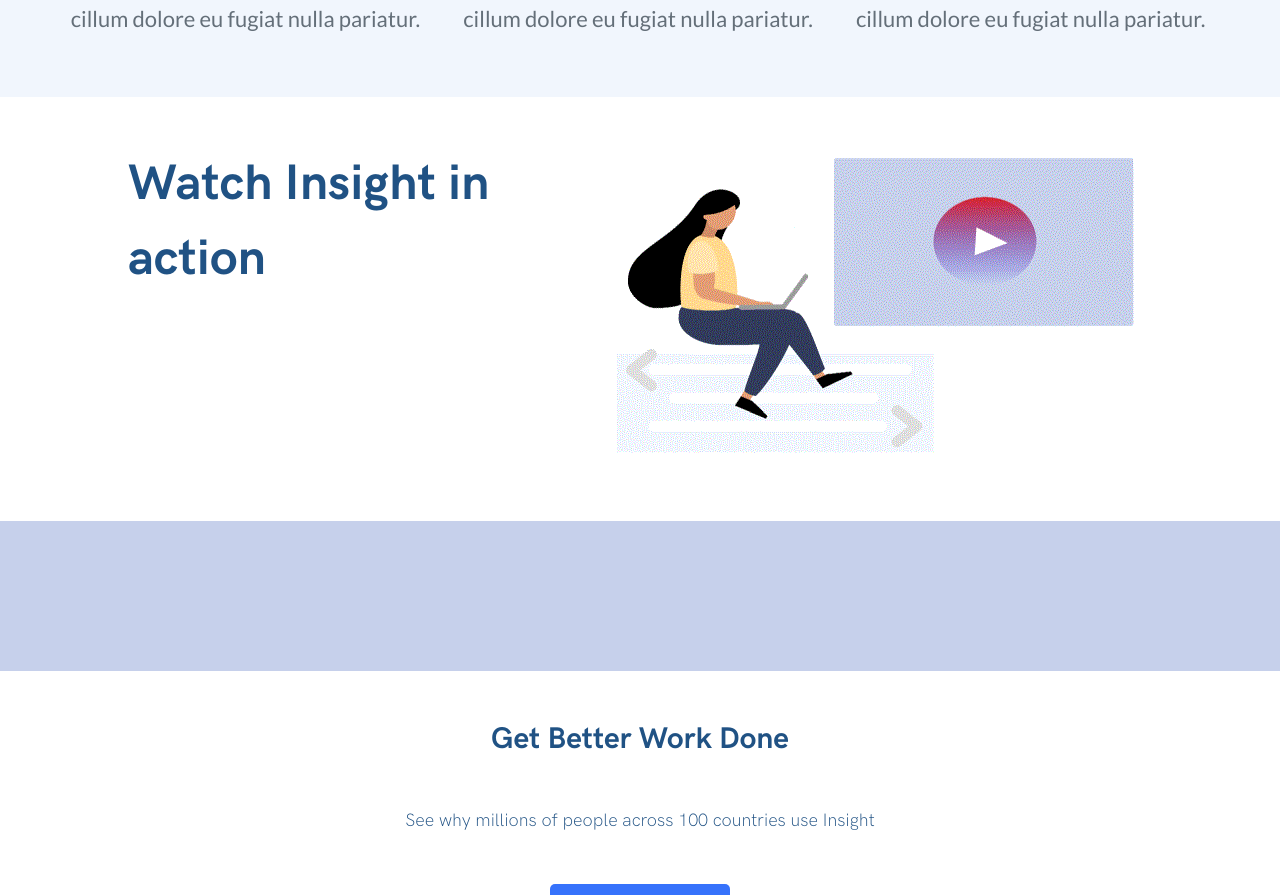
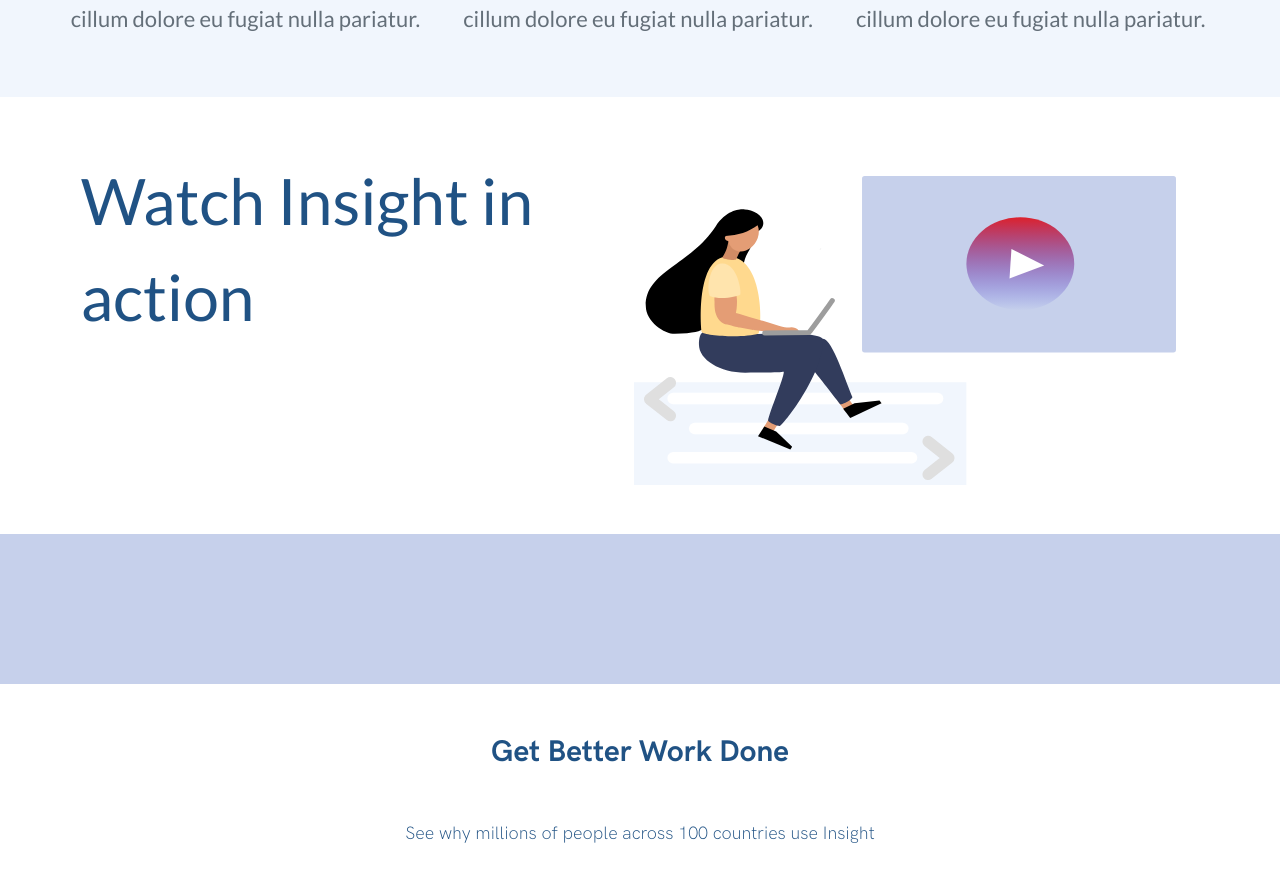
Before and after one commit to LABS-EU3/react_blog_frontend, a React (Create React App) app: page / in a window 1280 px wide. Shown: the part 1091-1986 px from the top of the page. Built offline with nearby package versions, Linux system fonts and the light colour scheme.

Commit message:
Refactor demo section

```diff
--- a/src/pages/LandingPage.js
+++ b/src/pages/LandingPage.js
@@ -2,7 +2,7 @@ import React from "react";
 import "../fonts/style.css";
 import styled from "styled-components";
 import lp from "../assets/images/landing-jumbo.svg";
-import demo from "../assets/images/demo.GIF";
+import demo from "../assets/images/demo.svg";
 import logo from "../assets/images/logo.png";
 import ps from "../assets/images/ps.png";
 import appstr from "../assets/images/appstr.png";
@@ -151,15 +151,18 @@ const LandingPage = props => {
     }
   `;
   const Demo = styled.div`
-    width: 80%;
-    margin: 50px auto;
+    width: 100%;
     display: flex;
-    justify-content: space-between;
-
+    justify-content: space-around;
+    padding: 2% 4%;
     p {
       color: #205284;
-      font-family: "HK Grotesk Bold";
-      font-size: 5rem;
+      font-size: 64px;
+      width: 40%;
+    }
+    img {
+      width: 50%;
+      padding: 2%;
     }
   `;
 
```
Also changed, not shown: src/assets/images/demo.svg (added).
